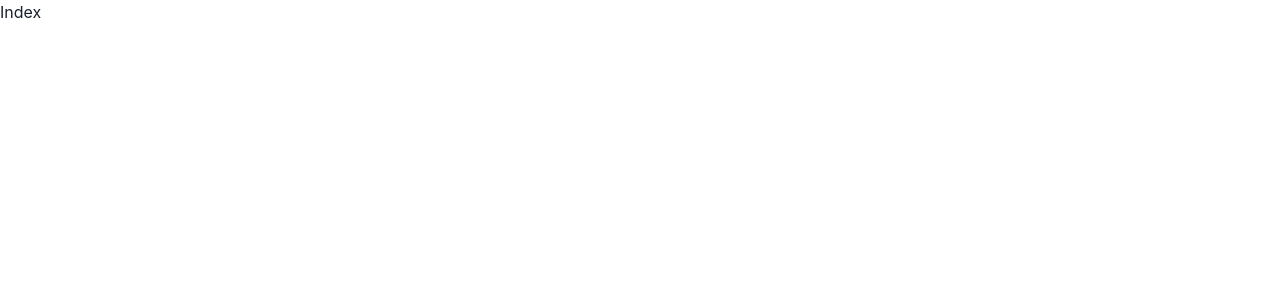
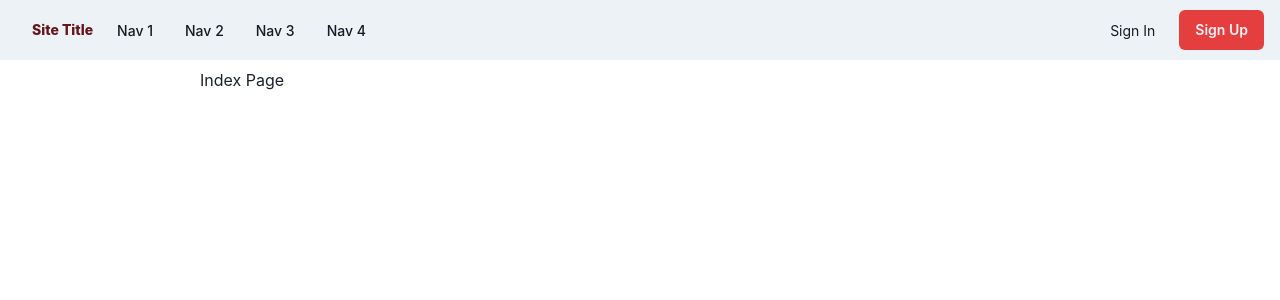
Before and after one commit to hanamizuno/next-chakra-template, a Next.js app: page / in a window 1280 px wide. Shown: the top 300 px of the page. Built offline with nearby package versions, Linux system fonts and the light colour scheme.

Commit message:
Update index to use Layout

```diff
--- a/pages/index.tsx
+++ b/pages/index.tsx
@@ -1,7 +1,6 @@
-export default function Home() {
-  return (
-    <div>
-      Index
-    </div>
-  )
+import React from "react"
+import Layout from "../components/Layout"
+
+export default function Home(): React.ReactElement {
+  return <Layout>Index Page</Layout>
 }
```
